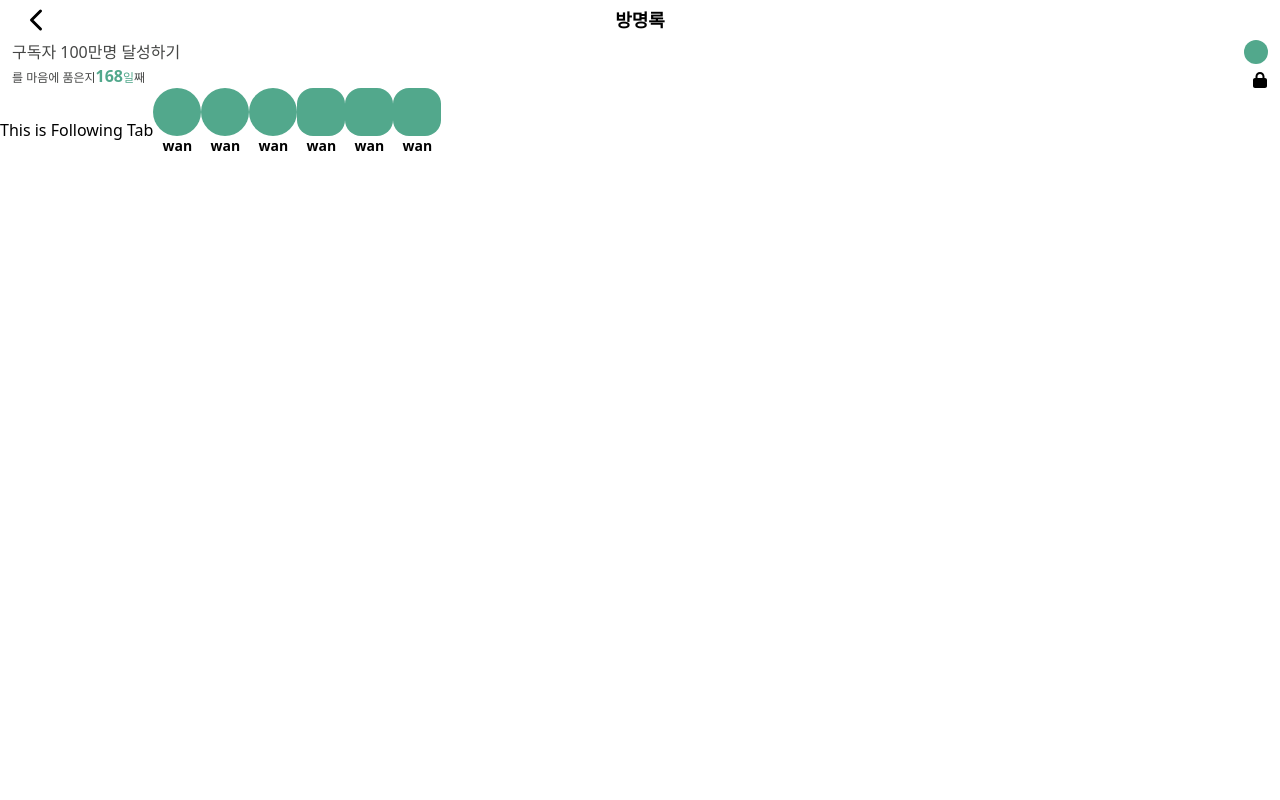
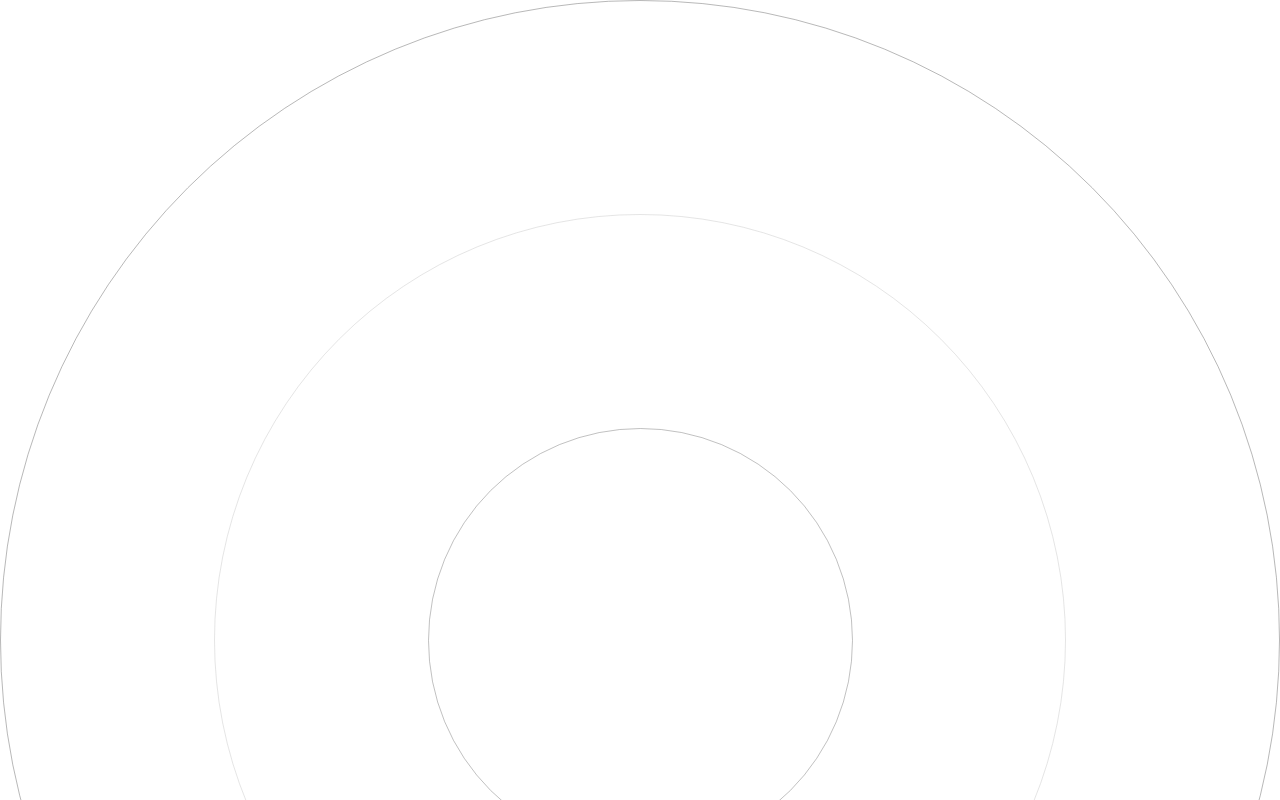
Before and after one commit to ggumms/ggumtle, a React (Vite) app in the folder frontend/: page / in a window 1280 px wide. Shown: the top 800 px of the page. Built offline with nearby package versions, Linux system fonts and the light colour scheme.

Commit message:
[FE] Feat #22: 레이더 망 UI 및 애니메이션 구현
Change-Id: I69ae7f7a10cffadbd67ca499b6212630c52b120e

```diff
--- a/frontend/src/pages/Radar/Radar.tsx
+++ b/frontend/src/pages/Radar/Radar.tsx
@@ -1,36 +1,15 @@
-import { Outlet, useNavigate } from 'react-router-dom'
-import Header from '../../components/Header'
-import { IMenu, IMenuFunc } from '../../interfaces'
-import { icons } from '../../constants/header-icons'
-import ProfileBucket from '../../components/ProfileBucket'
-
+import { Outlet } from 'react-router-dom'
 const Radar = () => {
-	// 헤더 컴포넌트 사용 예시입니다.
-	const navigate = useNavigate()
-
-	// 각각 왼쪽 오른쪽 중앙 제목에 나타낼 아이콘, 제목 지정
-	const menu: IMenu = {
-		left: icons.BACK, // 왼쪽에 나타낼 아이콘 (./src/constants/header-icons 에 지정해두고 사용)
-		center: '방명록', // 헤더 컴포넌트에 나타낼 헤더 제목
-		right: undefined, // 사용하지 않는 쪽은 undefined 지정
-	}
-
-	// 왼쪽 오른쪽 아이콘에 할당할 함수 설정
-	const func: IMenuFunc = {
-		left_func: () => navigate(-1),
-		right_func: undefined, // 마찬가지로 사용하지 않는 쪽은 undefined 지정
-	}
-	const bucketInfo = {
-		title: '구독자 100만명 달성하기',
-		color: 'green',
-		dDay: 168,
-		isLock: true,
-	}
+	// const bucketInfo = {
+	// 	title: '구독자 100만명 달성하기',
+	// 	color: 'green',
+	// 	dDay: 168,
+	// 	isLock: true,
+	// }
 
 	return (
 		<div>
-			<Header menu={menu} func={func} />
-			<ProfileBucket bucketInfo={bucketInfo} />
+			{/* <ProfileBucket bucketInfo={bucketInfo} /> */}
 			<Outlet />
 		</div>
 	)
--- a/frontend/src/pages/Radar/components/FollowingTab.tsx
+++ b/frontend/src/pages/Radar/components/FollowingTab.tsx
@@ -1,16 +1,11 @@
-import BucketItem from './BucketItem'
-import UserItem from './UserItem'
-
 const FollowingTab = () => {
 	return (
-		<div>
-			This is Following Tab
-			<UserItem />
-			<UserItem />
-			<UserItem />
-			<BucketItem />
-			<BucketItem />
-			<BucketItem />
+		<div
+			className="w-full animate-radar1 border border-[#c6c6c661] aspect-square rounded-full flex absolute items-center justify-center"
+		>
+			<div className="w-2/3 animate-radar2 border border-[#c6c6c661] aspect-square rounded-full flex absolute items-center justify-center">
+				<div className="w-1/2 animate-radar3 border border-[#c6c6c661] aspect-square rounded-full flex absolute items-center justify-center"></div>
+			</div>
 		</div>
 	)
 }
--- a/frontend/tailwind.config.js
+++ b/frontend/tailwind.config.js
@@ -2,7 +2,24 @@
 export default {
 	content: ['./index.html', './src/**/*.{js,ts,jsx,tsx}'],
 	theme: {
-		extend: {},
+		extend: {
+			keyframes: {
+				radar: {
+					from: {
+						borderColor: '#c6c6c661',
+					},
+					to: {
+						borderColor: '#4646467a',
+					},
+				},
+			},
+		},
+		animation: {
+			radar1: '1.5s linear 1s infinite alternate radar',
+			radar2: '1.5s linear 2s infinite alternate radar',
+			radar3: '1.5s linear 3s infinite alternate radar',
+		},
+	},
 	colors: {
 		// Mono Colors
 		point1: '#454645',
@@ -22,6 +39,5 @@ export default {
 		sandPink: '#EEA08E',
 		brown: '#C7927A',
 	},
-	},
 	plugins: [],
 }
```
Also changed, not shown: frontend/src/index.css (line endings or trailing spaces). Lines whose indentation alone changed are shown as unchanged.
